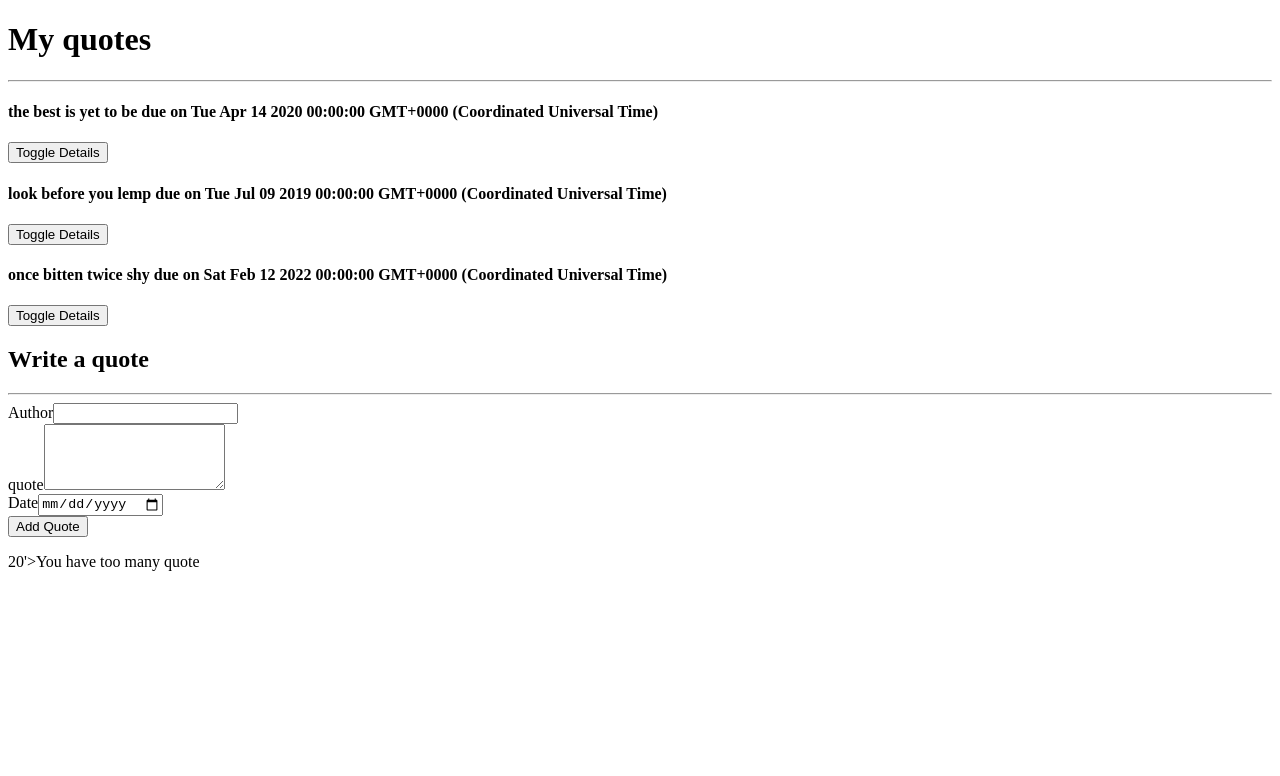
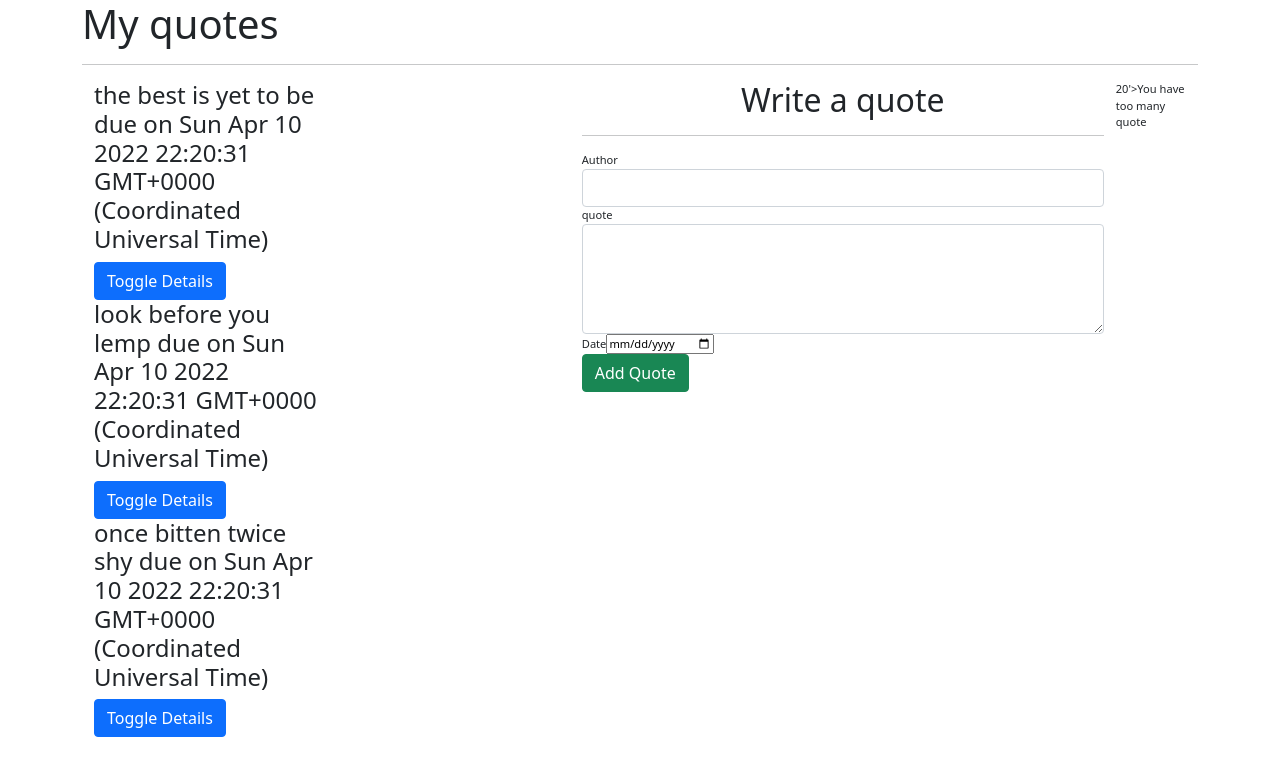
Before and after one commit to haimy254/Quotes2, an Angular app: page / in a window 1280 px wide. Shown: the top 776 px of the page. Built offline with nearby package versions, Linux system fonts and the light colour scheme.

Commit message:
cleared errors

```diff
--- a/package.json
+++ b/package.json
@@ -18,6 +18,8 @@
     "@angular/platform-browser": "~13.3.0",
     "@angular/platform-browser-dynamic": "~13.3.0",
     "@angular/router": "~13.3.0",
+    "bootstrap": "^5.1.3",
+    "popper": "^1.0.1",
     "rxjs": "~7.5.0",
     "tslib": "^2.3.0",
     "zone.js": "~0.11.4"
--- a/src/app/quote-detail/quote-detail.component.html
+++ b/src/app/quote-detail/quote-detail.component.html
@@ -3,5 +3,5 @@
 <!-- <p>{{quote.author}}</p> -->
 <!-- <p>This goal will be complete in {{quote.completeDate}} days</p> -->
 <!-- <p>{quote.totalVote}}</p> -->
-<p><button (click)="clickCounter()">LIKE</button></p>
-<button (click)="clickCounter2()"> DISLIKE </button>
+<p><button click="clickCounter()" type="button">LIKE</button></p>
+<button click='clickCounter2()'> DISLIKE </button>
--- a/src/app/quote-form/quote-form.component.html
+++ b/src/app/quote-form/quote-form.component.html
@@ -19,6 +19,6 @@
           <input type='date' id="Date" required>
 
       </div>
-       <button type="submit" class="btn btn-success">Add Quote</button>
+       <button (click)= 'addNewQuote' class="btn btn-success">Add Quote</button>
   </form>
 </div>
--- a/src/app/quote-form/quote-form.component.ts
+++ b/src/app/quote-form/quote-form.component.ts
@@ -9,9 +9,17 @@ import { Component, OnInit, Output, EventEmitter } from '@angular/core';
 export class QuoteFormComponent implements OnInit {
   newQuote = new Quote(0, '', '', new Date(), 0, 0, 0);
   @Output() addQuote = new EventEmitter<Quote>();
+  quote: any;
+  quotes: any;
 
   submitGoal() {
     this.addQuote.emit(this.newQuote);
+  }
+  addNewQuote(quote: Quote) {
+    let quoteLength = this.quote.length;
+    quote.id = quoteLength + 1;
+    quote.completeDate = new Date(quote.completeDate);
+    this.quotes.push(quote);
   }
 
   constructor() {}
--- a/src/app/quote/quote.component.css
+++ b/src/app/quote/quote.component.css
@@ -1,3 +1,8 @@
-.quote-bg{
-    background-image: url() s
+/* .row{
+    display: flex;
+} */
+.container{
+    display: flex;
+    font-size: smaller;
+
 }
--- a/src/app/quote/quote.component.html
+++ b/src/app/quote/quote.component.html
@@ -1,8 +1,11 @@
-<div class="quote-bg">
+
+
 <div class="container">
+  <div class="quote-bg">
   <h1>My quotes</h1>
   <hr>
 <div class="container">
+  <div class="row">
     <div class="col-md-6">
       <div *ngFor="let quote of quotes;let i = index">
         <div>
@@ -16,14 +19,13 @@
         </div>
       </div>
     </div>
+  </div>
+  <!-- <div class="row"> -->
+    <div class="col-md-6">
+      <app-quote-form ></app-quote-form>
     </div>
-  <div class="row">
-    <div class="col-md-6">
-      <app-quote-form (addQuote)="addNewQuote(quote)"></app-quote-form>
-    </div>
-  </div>
+  <!-- </div> -->
 
   <p *ngIf='quotes.length' > 20'>You have too many quote</p>
-
+</div>
 </div >
-</div>
--- a/src/app/quote/quote.component.ts
+++ b/src/app/quote/quote.component.ts
@@ -14,7 +14,7 @@ export class QuoteComponent implements OnInit {
       1,
       'the best is yet to be',
       'Find an online version and watch merlin find his son',
-      new Date(2020, 3, 14),
+      new Date(),
       0,
       0,
       0
@@ -23,7 +23,7 @@ export class QuoteComponent implements OnInit {
       2,
       'look before you lemp',
       'I have to buy cookies for the parrot',
-      new Date(2019, 6, 9),
+      new Date(),
       0,
       0,
       0
@@ -32,7 +32,7 @@ export class QuoteComponent implements OnInit {
       3,
       'once bitten twice shy',
       'Diana has her birthday coming up soon',
-      new Date(2022, 1, 12),
+      new Date(),
       0,
       0,
       0
@@ -48,6 +48,7 @@ export class QuoteComponent implements OnInit {
       this.quotes.splice(index, 1);
     }
   }
+
   totalVote() {}
   deleteQuote(isComplete: any, index: number) {
     if (isComplete) {
@@ -60,12 +61,12 @@ export class QuoteComponent implements OnInit {
       }
     }
   }
-  addNewQuote(quote:Quote) {
-    let quoteLength = this.quotes.length;
-    quote.id = quoteLength + 1;
-    quote.completeDate = new Date(quote.completeDate);
-    this.quotes.push(quote);
-  }
+  // addNewQuote(quote:Quote) {
+  //   let quoteLength = this.quotes.length;
+  //   quote.id = quoteLength + 1;
+  //   quote.completeDate = new Date(quote.completeDate);
+  //   this.quotes.push(quote);
+  // }
 
   constructor() {}
 
--- a/src/styles.css
+++ b/src/styles.css
@@ -1 +1 @@
-/* You can add global styles to this file, and also import other style files */
+@import "~bootstrap/dist/css/bootstrap.css"
```
Also changed, not shown: src/assets/background.jpg (renamed from src/assets/bg.jpg), 1 other file (tests, documents, lock files or other folders).
